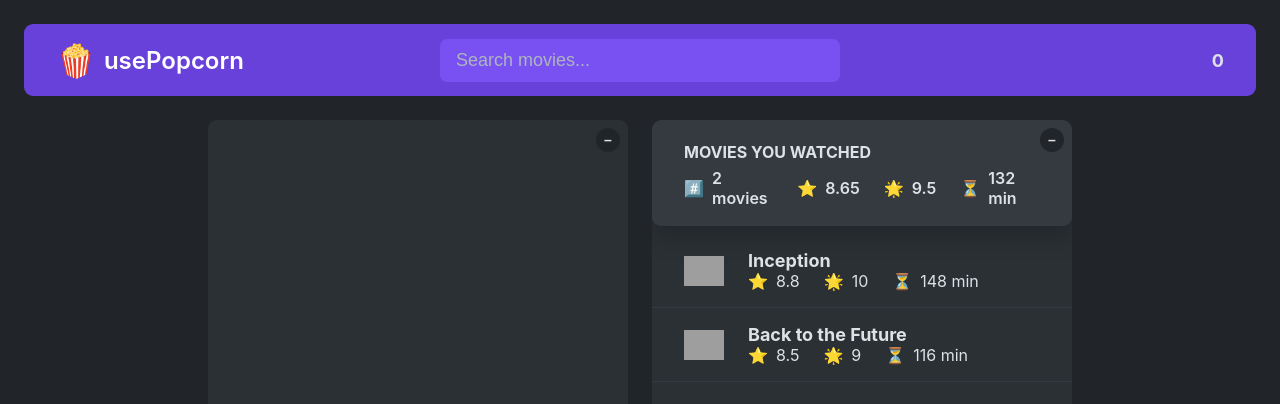
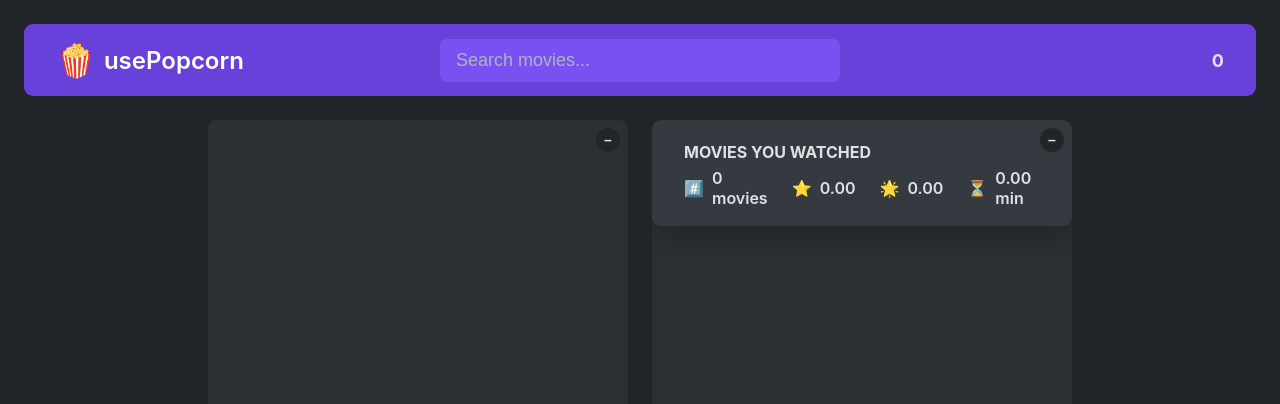
Before and after one commit to neoayus/react-intermediate, a React (Vite) app: page / in a window 1280 px wide. Shown: the top 404 px of the page. Built offline with nearby package versions, Linux system fonts and the light colour scheme; grey boxes are pictures that could not be loaded.

Commit message:
feat: Adding Movies to Watchlist

```diff
--- a/src/01-usePopcorn/ReactApp.jsx
+++ b/src/01-usePopcorn/ReactApp.jsx
@@ -1,5 +1,5 @@
 import "./Index.css";
-import StarRating from './StarRating.jsx';
+import StarRating from "./StarRating.jsx";
 import { useEffect, useState } from "react";
 
 const tempMovieData = [
@@ -58,7 +58,7 @@ const KEY = "9c6a2e51";
 export default function ReactApp() {
   const [query, setQuery] = useState("");
   const [movies, setMovies] = useState(tempMovieData);
-  const [watched, setWatched] = useState(tempWatchedData);
+  const [watched, setWatched] = useState([]);
   const [isLoading, setIsLoading] = useState(false);
   const [error, setError] = useState("");
 
@@ -68,8 +68,17 @@ export default function ReactApp() {
   function handleSelectMovie(id) {
     setSelectedId((selectedId) => (id === selectedId ? null : id));
   }
+
   function handleCloseMovie() {
     setSelectedId(null);
+  }
+
+  function handleAddWatched(movie) {
+    setWatched((watched) => [...watched, movie]);
+  }
+
+  function handleDeleteWatched(id) {
+    setWatched((watched)=> watched.filter((movie)=> movie.imdbID !== id ));
   }
 
   useEffect(
@@ -132,11 +141,13 @@ export default function ReactApp() {
             <MovieDetail
               selectedId={selectedId}
               handleCloseMovie={handleCloseMovie}
+              onAddWatched={handleAddWatched}
+              watched={watched}
             />
           ) : (
             <>
               <WatchedSummary watched={watched} />
-              <WatchedMovieList watched={watched} />
+              <WatchedMovieList watched={watched} onDeleteWatched={handleDeleteWatched}/>
             </>
           )}
         </Box>
@@ -239,12 +250,17 @@ function Movie({ movie, handleSelectMovie }) {
   );
 }
 
-function MovieDetail({ selectedId, handleCloseMovie }) {
+function MovieDetail({ selectedId, handleCloseMovie, onAddWatched, watched }) {
   const [movie, setMovie] = useState({});
   const [isLoading, setIsLoading] = useState(false);
+  const [userRating, setUserRating] = useState(0);
+
+  const isWatched = watched.map((movie) => movie.imdbID).includes(selectedId);
+  const watchedUserRating = watched.find((movie) => movie.imdbID == selectedId)?.userRating;
+  // console.log(isWatched);
 
   // getting data out of the movie obj, cause the variables there are all caps.
-  const{
+  const {
     Title: title,
     Year: year,
     Poster: poster,
@@ -259,7 +275,22 @@ function MovieDetail({ selectedId, handleCloseMovie }) {
 
   console.log(year, title);
 
-  useEffect(function () {
+  function handleAdd() {
+    const newWatchedMovie = {
+      imdbID: selectedId,
+      title,
+      year,
+      poster,
+      imdbRating: Number(imdbRating),
+      runtime: Number(runtime.split(" ").at(0)),
+      userRating,
+    };
+    onAddWatched(newWatchedMovie);
+    handleCloseMovie();
+  }
+
+  useEffect(
+    function () {
       async function getMovieDetails() {
         setIsLoading(true);
         console.log("I'm Effect Insde MovieDetails");
@@ -273,14 +304,21 @@ function MovieDetail({ selectedId, handleCloseMovie }) {
         setIsLoading(false);
       }
       getMovieDetails();
-  }, [selectedId]);
+    },
+    [selectedId],
+  );
 
   return (
     <div className="details">
-      {isLoading ? <Loader /> :
+      {isLoading ? (
+        <Loader />
+      ) : (
         <>
           <header>
-            <button className="btn-back" onClick={handleCloseMovie}> &larr; </button>
+            <button className="btn-back" onClick={handleCloseMovie}>
+              {" "}
+              &larr;{" "}
+            </button>
             <img src={poster} alt={`Poster of ${movie} movie`} />
             <div className="details-overview">
               <h2>{title}</h2>
@@ -288,13 +326,30 @@ function MovieDetail({ selectedId, handleCloseMovie }) {
                 {released} &bull; {runtime}
               </p>
               <p>{genre}</p>
-              <p><span> ⭐ </span> {imdbRating} IMDb Ratnig</p>
+              <p>
+                <span> ⭐ </span> {imdbRating} IMDb Ratnig
+              </p>
             </div>
             {/* {selectedId} */}
           </header>
           <section>
             <div className="rating">
-              <StarRating maxRating={10} size={24}/>
+              {!isWatched ? (
+                <>
+                  <StarRating
+                    maxRating={10}
+                    size={24}
+                    onSetRating={setUserRating}
+                  />
+                  {userRating > 0 && (
+                    <button className="btn-add" onClick={handleAdd}>
+                      + Add to list
+                    </button>
+                  )}
+                </>
+              ) : (
+                <p>You rated this movie with {watchedUserRating} ⭐ </p>
+              )}
             </div>
 
             <p>
@@ -304,7 +359,7 @@ function MovieDetail({ selectedId, handleCloseMovie }) {
             <p>Directed by {director}</p>
           </section>
         </>
-      }
+      )}
     </div>
   );
 }
@@ -323,36 +378,36 @@ function WatchedSummary({ watched }) {
         </p>
         <p>
           <span>⭐️</span>
-          <span>{avgImdbRating}</span>
+          <span>{avgImdbRating.toFixed(2)}</span>
         </p>
         <p>
           <span>🌟</span>
-          <span>{avgUserRating}</span>
+          <span>{avgUserRating.toFixed(2)}</span>
         </p>
         <p>
           <span>⏳</span>
-          <span>{avgRuntime} min</span>
+          <span>{avgRuntime.toFixed(2)} min</span>
         </p>
       </div>
     </div>
   );
 }
 
-function WatchedMovieList({ watched }) {
+function WatchedMovieList({ watched, onDeleteWatched }) {
   return (
     <ul className="list">
       {watched.map((movie) => (
-        <WatchedMovie key={movie.imdbID} movie={movie} />
+        <WatchedMovie key={movie.imdbID} movie={movie} onDeleteWatched={onDeleteWatched}/>
       ))}
     </ul>
   );
 }
 
-function WatchedMovie({ movie }) {
+function WatchedMovie({ movie, onDeleteWatched}) {
   return (
     <li>
-      <img src={movie.Poster} alt={`${movie.Title} poster`} />
-      <h3>{movie.Title}</h3>
+      <img src={movie.poster} alt={`${movie.title} poster`} />
+      <h3>{movie.title}</h3>
       <div>
         <p>
           <span>⭐️</span>
@@ -366,6 +421,7 @@ function WatchedMovie({ movie }) {
           <span>⏳</span>
           <span>{movie.runtime} min</span>
         </p>
+        <button className="btn-delete" onClick={()=> onDeleteWatched(movie.imdbID)}> X </button>
       </div>
     </li>
   );
```
Lines whose indentation alone changed are shown as unchanged.
